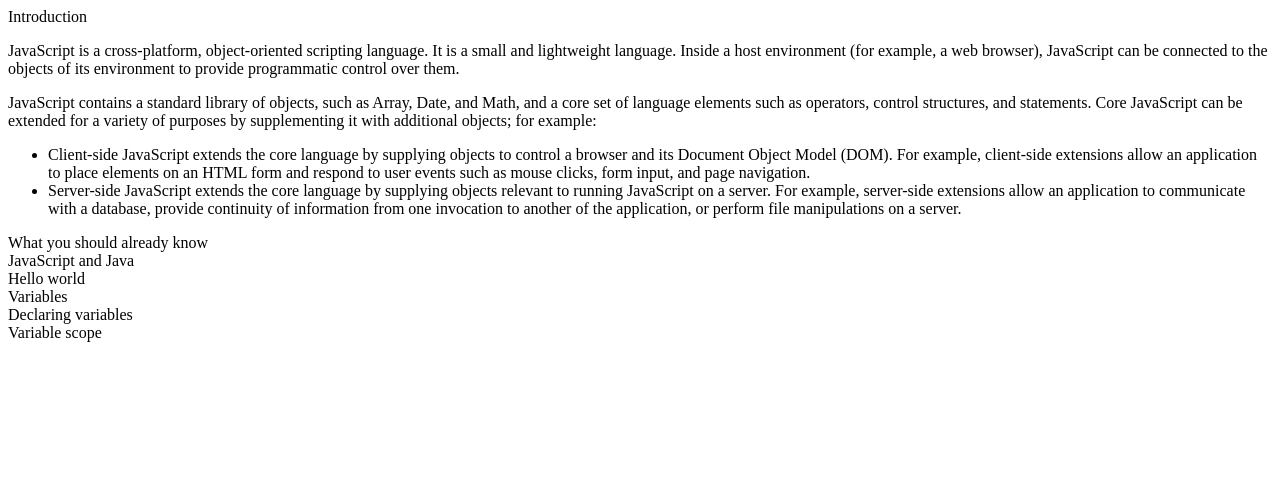
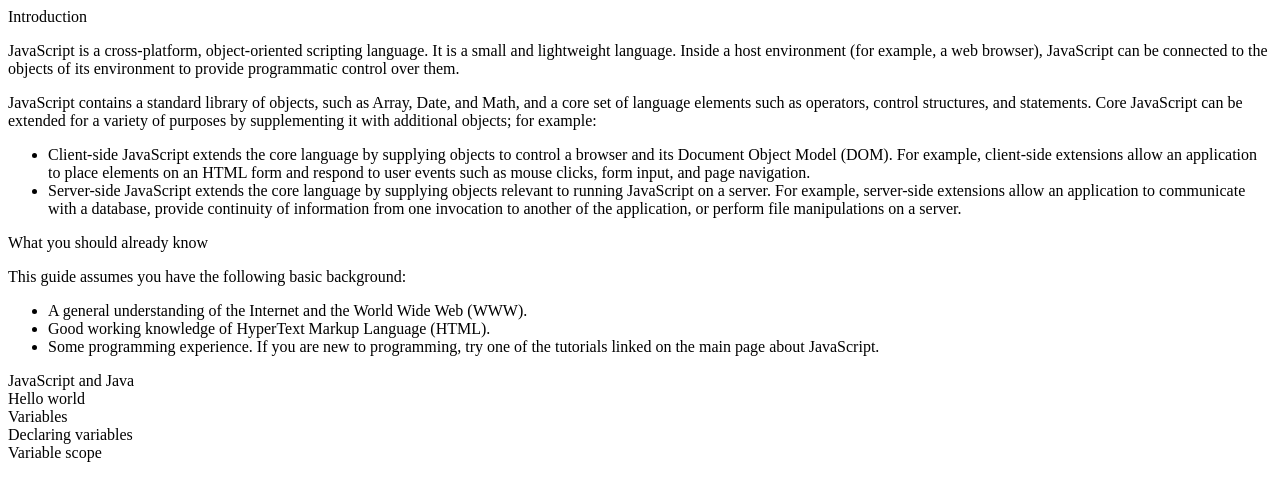
Before and after one commit to sahilmob/freecodecamp-html-css-technical-documentation-page, a plain HTML site: page index.html in a window 1280 px wide. Drawn offline with Linux system fonts and the light colour scheme.

Commit message:
Add html for what you should already know section

```diff
--- a/index.html
+++ b/index.html
@@ -18,13 +18,14 @@
 
                 </ul>
             </section>
-            <section class="main-section">
-                <header></header>
-
-            </section>
             <section class="main-section" id="what_you_should_already_know">
                 <header>What you should already know</header>
-
+                <p>This guide assumes you have the following basic background:</p>
+                <ul>
+                    <li>A general understanding of the Internet and the World Wide Web (WWW).</li>
+                    <li>Good working knowledge of HyperText Markup Language (HTML).</li>
+                    <li>Some programming experience. If you are new to programming, try one of the tutorials linked on the main page about JavaScript.</li>
+                </ul>
             </section>
             <section class="main-section" id="javaScript_and_java">
                 <header>JavaScript and Java</header>
```
